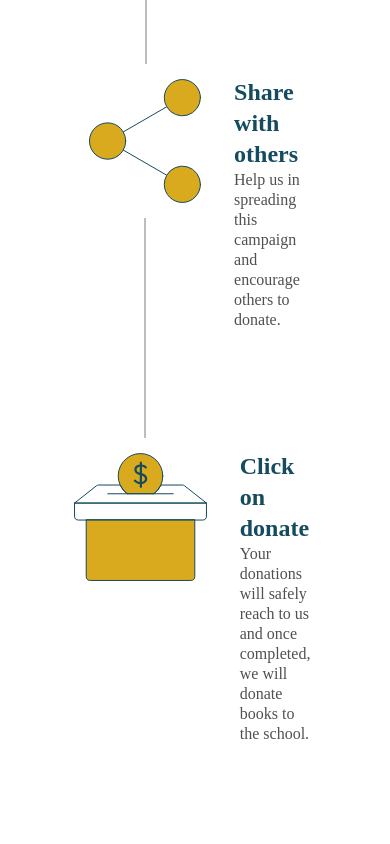
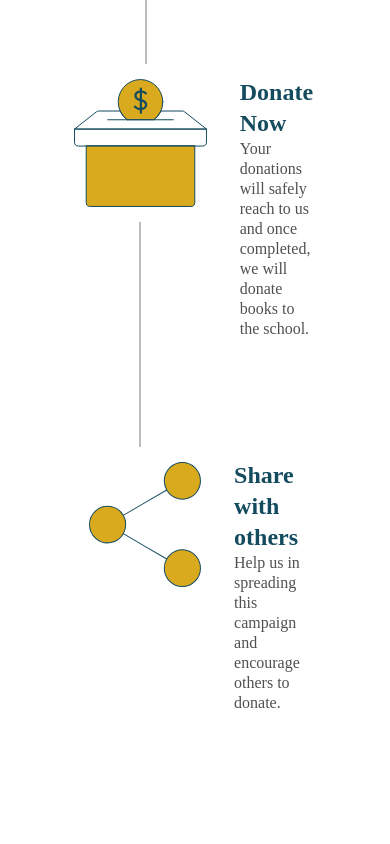
Before and after one commit to maheshauti96/vidyartha-app, a Next.js app: page / in a window 390 px wide. Shown: the part 1160-2004 px from the top of the page. Built offline with nearby package versions, Linux system fonts and the light colour scheme.

Commit message:
responsive

```diff
--- a/pages/index.js
+++ b/pages/index.js
@@ -42,7 +42,7 @@ export default function Home() {
     </div>
 
     {/* <div className="item">
-
+      <img src="/ques-1.jpeg" alt="image" />
     </div> */}
 
     <div className="step-wrap">
@@ -61,22 +61,22 @@ export default function Home() {
               </TimelineContent>
             </TimelineItem>
             <TimelineItem>
+              <TimelineSeparator>
+                <TimelineDot><img src="/icon-3.svg" alt="icon three" /></TimelineDot>
+                <TimelineConnector />
+              </TimelineSeparator>
+              <TimelineContent className="content">
+                <Typography className="time-head">Donate Now</Typography>
+                <Typography className="time-body">Your donations will safely reach to us and once completed, we will donate books to the school.</Typography>
+              </TimelineContent>
+            </TimelineItem>
+            <TimelineItem>
               <TimelineSeparator className="icon-2">
                 <TimelineDot><img src="/icon-2.svg" alt="icon two" /></TimelineDot>
-                <TimelineConnector />
               </TimelineSeparator>
               <TimelineContent className="content">
                 <Typography className="time-head">Share with others</Typography>
                 <Typography className="time-body">Help us in spreading this campaign and encourage others to donate.</Typography>
-              </TimelineContent>
-            </TimelineItem>
-            <TimelineItem>
-              <TimelineSeparator>
-                <TimelineDot><img src="/icon-3.svg" alt="icon three" /></TimelineDot>
-              </TimelineSeparator>
-              <TimelineContent className="content">
-                <Typography className="time-head">Click on donate</Typography>
-                <Typography className="time-body">Your donations will safely reach to us and once completed, we will donate books to the school.</Typography>
               </TimelineContent>
             </TimelineItem>
           </Timeline>
@@ -89,13 +89,13 @@ export default function Home() {
 
     {/* <div className="video-wrap">
       <p>Watch this short video on importance of spiritual books.</p>
-    </div>
+    </div> */}
 
-    <div className="item">
+    {/* <div className="item">
+      <img src="/ques-2.jpeg" alt="image" />
+    </div> */}
 
-    </div>
-
-    <div className="tm-wrap">
+    {/* <div className="tm-wrap">
        <p>Testimonials</p>
     </div> */}
 
--- a/src/styles/index.scss
+++ b/src/styles/index.scss
@@ -93,8 +93,6 @@ body {
 }
 
 // .item {
-//     background: #144B5E3B no-repeat padding-box;
-//     opacity: 1;
 // }
 
 .step-wrap {
```
Also changed, not shown: public/ques-1.jpeg (added), public/ques-2.jpeg (added).
